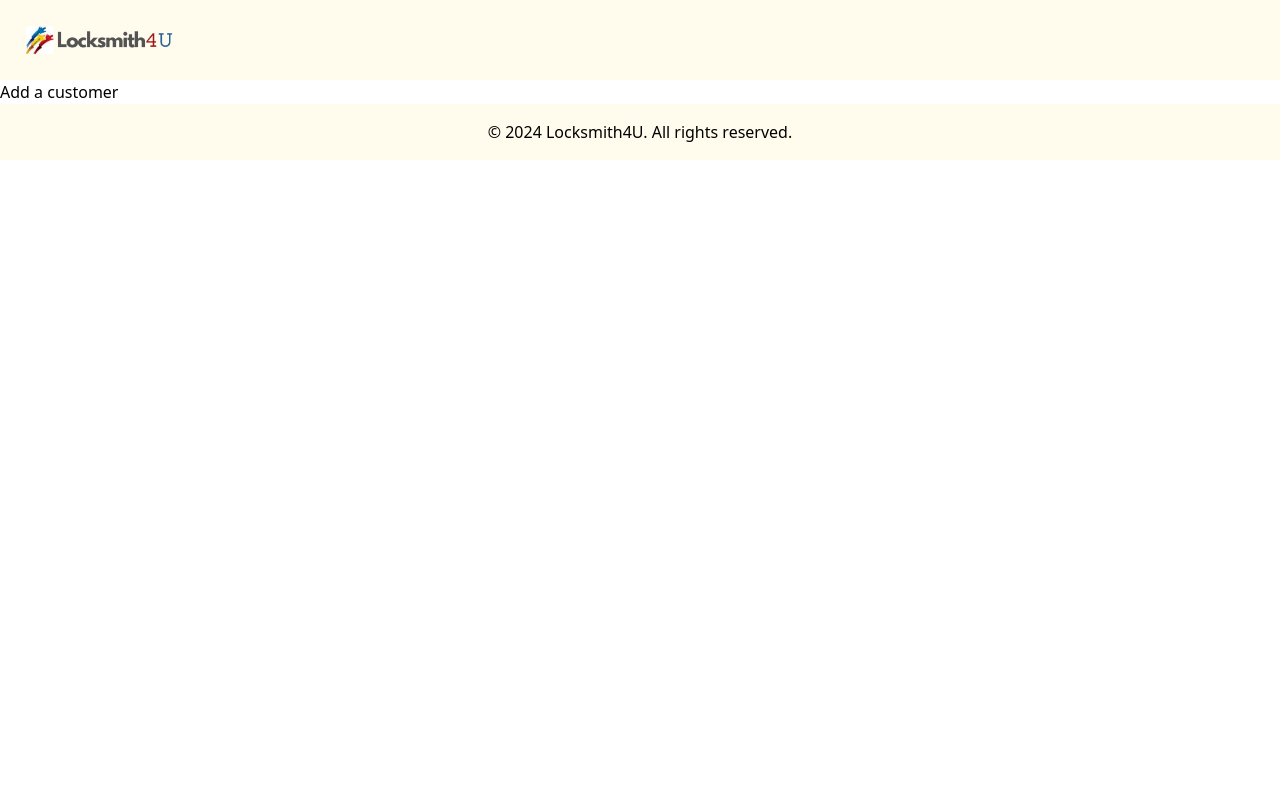
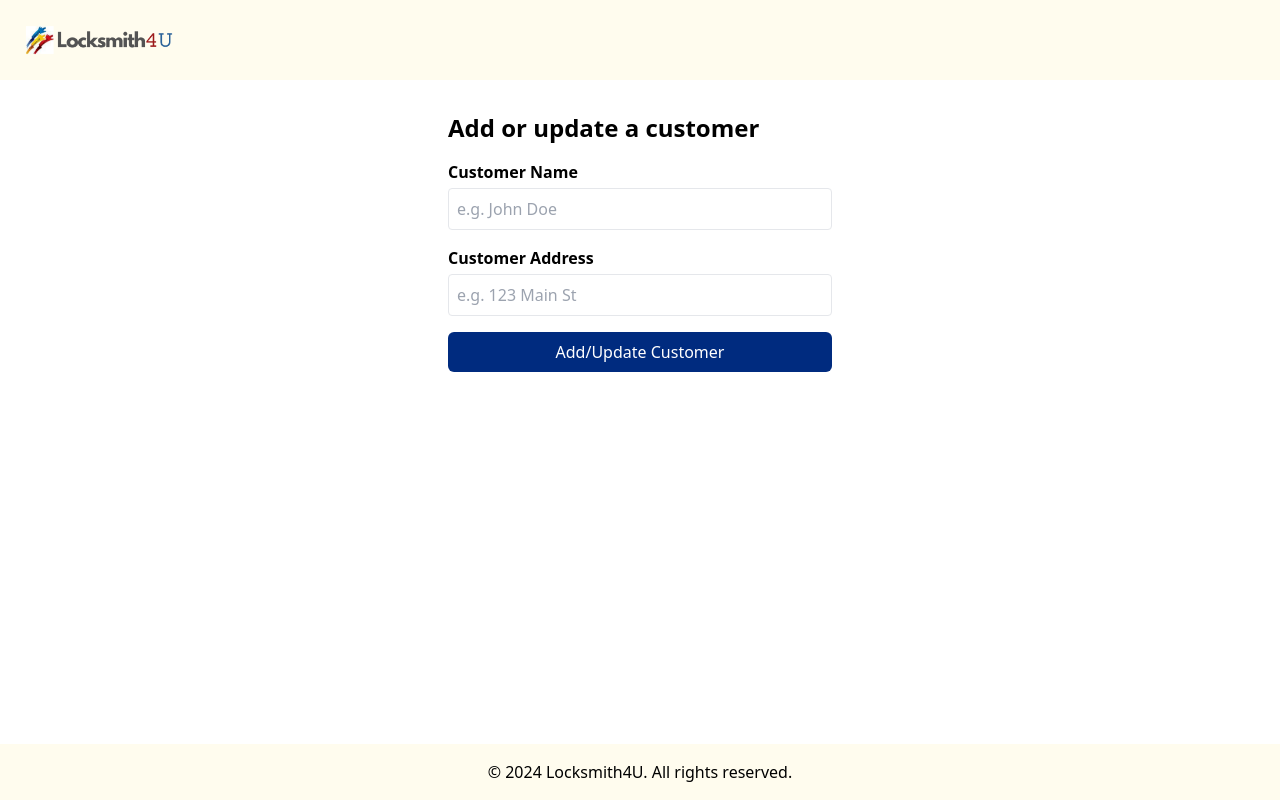
Before and after one commit to Potirniche-Carmine/InvoiceSync, a Next.js app: page /admin/dashboard/add-customer in a window 1280 px wide. Built offline with nearby package versions, Linux system fonts and the light colour scheme.

Commit message:
Added database functionality

```diff
--- a/package.json
+++ b/package.json
@@ -10,6 +10,7 @@
   },
   "dependencies": {
     "bcrypt": "^5.1.1",
+    "bcryptjs": "^2.4.3",
     "cookie": "^1.0.2",
     "dotenv": "^16.4.5",
     "express-rate-limit": "^7.4.1",
@@ -17,6 +18,7 @@
     "next": "^15.0.3",
     "next-auth": "^4.24.10",
     "next-rate-limit": "^0.0.3",
+    "pg": "^8.13.1",
     "rate-limiter-flexible": "^5.0.4",
     "react": "^18.3.1",
     "react-dom": "^18.3.1",
@@ -24,7 +26,9 @@
   },
   "devDependencies": {
     "@types/bcrypt": "^5.0.2",
+    "@types/bcryptjs": "^2.4.6",
     "@types/node": "^20",
+    "@types/pg": "^8.11.10",
     "@types/react": "^18",
     "@types/react-dom": "^18",
     "eslint": "^8",
--- a/src/app/admin/dashboard/add-customer/page.tsx
+++ b/src/app/admin/dashboard/add-customer/page.tsx
@@ -1,4 +1,87 @@
 'use client';
-export default function addCustomer() {
-  return <h1>Add a customer</h1>;
+import { useState } from 'react';
+import { useRouter } from 'next/navigation';
+import Button from '@/app/components/button';
+
+export default function AddCustomerPage() {
+  const router = useRouter();
+
+  const [name, setName] = useState('');
+  const [address, setAddress] = useState('');
+  const [errorMsg, setErrorMsg] = useState('');
+  const [isSubmitting, setIsSubmitting] = useState(false);
+
+  async function handleSubmit(e: React.FormEvent<HTMLFormElement>) {
+    e.preventDefault();
+    setErrorMsg('');
+    setIsSubmitting(true);
+
+    try {
+      const res = await fetch('/api/customers', {
+        method: 'POST',
+        headers: {
+          'Content-Type': 'application/json',
+        },
+        body: JSON.stringify({ name, address }),
+      });
+
+      if (!res.ok) {
+        const errorData = await res.json();
+        setErrorMsg(errorData.error || 'Something went wrong');
+      } else {
+        // If successful, you can redirect or push user to another page:
+        router.push('/admin/dashboard');
+      }
+    } catch (err) {
+      setErrorMsg('An unexpected error occurred');
+      console.error(err);
+    } finally {
+      setIsSubmitting(false);
+    }
+  }
+
+  return (
+    <div className="p-8 max-w-md mx-auto">
+      <h1 className="text-2xl font-bold mb-4">Add or update a customer</h1>
+      {errorMsg && (
+        <p className="text-red-600 mb-4">
+          {errorMsg}
+        </p>
+      )}
+      <form onSubmit={handleSubmit} className="space-y-4">
+        <div>
+          <label className="block font-semibold mb-1" htmlFor="customerName">
+            Customer Name
+          </label>
+          <input
+            id="customerName"
+            type="text"
+            className="border rounded w-full p-2"
+            value={name}
+            onChange={(e) => setName(e.target.value)}
+            placeholder="e.g. John Doe"
+            required
+          />
+        </div>
+        <div>
+          <label className="block font-semibold mb-1" htmlFor="customerAddress">
+            Customer Address
+          </label>
+          <input
+            id="customerAddress"
+            type="text"
+            className="border rounded w-full p-2"
+            value={address}
+            onChange={(e) => setAddress(e.target.value)}
+            placeholder="e.g. 123 Main St"
+          />
+        </div>
+        <Button
+        type="submit"
+        className="bg-blue-600 text-white py-2 px-4 rounded disabled:opacity-50">
+          Add/Update Customer
+        </Button>
+      </form>
+    </div>
+  );
 }
--- a/src/app/admin/dashboard/page.tsx
+++ b/src/app/admin/dashboard/page.tsx
@@ -1,4 +1,3 @@
-'use client'
 import { getServerSession } from 'next-auth';
 import { authOptions } from '@/app/lib/authOptions';
 import Card from '@/app/components/card';
@@ -13,7 +12,7 @@ import {
 export default async function DashboardPage() {
   const session = await getServerSession(authOptions);
   return (
-    <div className="min-h-screen flex flex-col items-center bg-gray-100">
+    <div className="min-h-screen flex flex-col items-center">
       <div className="w-full max-w-4xl mt-10">
         <h1 className="text-3xl font-bold mb-6 text-center">
           Welcome to the Dashboard, {session?.user?.name}!
--- a/src/app/admin/page.tsx
+++ b/src/app/admin/page.tsx
@@ -20,7 +20,6 @@ export default function AdminLogin() {
     if (result?.error) {
       setError(result.error);
     } else {
-      // Redirect after successful login
       window.location.href = "/admin/dashboard";
     }
   };
--- /dev/null
+++ b/src/app/api/customers/route.ts
@@ -0,0 +1,32 @@
+import { NextResponse } from 'next/server';
+import { pool } from '@/app/lib/db';
+
+export async function POST(request: Request) {
+  try {
+    const body = await request.json();
+    const { name, address } = body;
+
+    if (!name) {
+      return NextResponse.json({ error: 'Name is required' }, { status: 400 });
+    }
+
+    const query = `
+      INSERT INTO customer (customer_name, customer_address)
+      VALUES ($1, $2)
+      ON CONFLICT (customer_name)
+      DO UPDATE SET customer_address = EXCLUDED.customer_address
+      RETURNING customer_id, customer_name, customer_address
+    `;
+    const values = [name, address || null];
+
+    const result = await pool.query(query, values);
+
+    const customer = result.rows[0];
+
+    return NextResponse.json({ customer }, { status: 201 });
+
+  } catch (err) {
+    console.error('Error in POST /api/customers:', err);
+    return NextResponse.json({ error: 'Internal Server Error' }, { status: 500 });
+  }
+}
--- a/src/app/components/card.tsx
+++ b/src/app/components/card.tsx
@@ -11,7 +11,7 @@ const Card: React.FC<CardProps> = ({ title, description, icon, redirectTo }) =>
   return (
     <a
       href={redirectTo}
-      className="bg-white rounded-lg shadow-md p-6 hover:shadow-lg transition-shadow flex items-center"
+      className="bg-gray-100 rounded-lg shadow-md p-6 hover:shadow-lg transition-shadow flex items-center"
     >
       {icon && <div className="mr-4 text-3xl">{icon}</div>}
       <div>
--- a/src/app/layout.tsx
+++ b/src/app/layout.tsx
@@ -27,7 +27,7 @@ export default function RootLayout({
 }>) {
   return (
     <html lang="en">
-      <body className={`${geistSans.variable} ${geistMono.variable} antialised flex flex-col`}>
+      <body className={`${geistSans.variable} ${geistMono.variable} antialised flex flex-col min-h-screen bg-white text-black`}>
         <Header />
         <div className="flex-grow">
           {children}
--- /dev/null
+++ b/src/app/lib/db.ts
@@ -0,0 +1,7 @@
+import { Pool } from 'pg';
+
+const pool = new Pool({
+  connectionString: process.env.DATABASE_URL,
+});
+
+export { pool };
--- a/src/app/page.tsx
+++ b/src/app/page.tsx
@@ -2,7 +2,7 @@
 
 const HomePage = () => {
   return (
-    <div className="min-h-screen flex items-center justify-center bg-gray-100">
+    <div className="min-h-screen flex items-center justify-center">
       <div className="text-center">
         <h1 className="text-4xl font-bold mb-6">Welcome to Locksmith4U</h1>
         <p className="text-lg mb-8">Our website is still under development check back in another time!</p>
```
Also changed, not shown: 1 other file (tests, documents, lock files or other folders).
